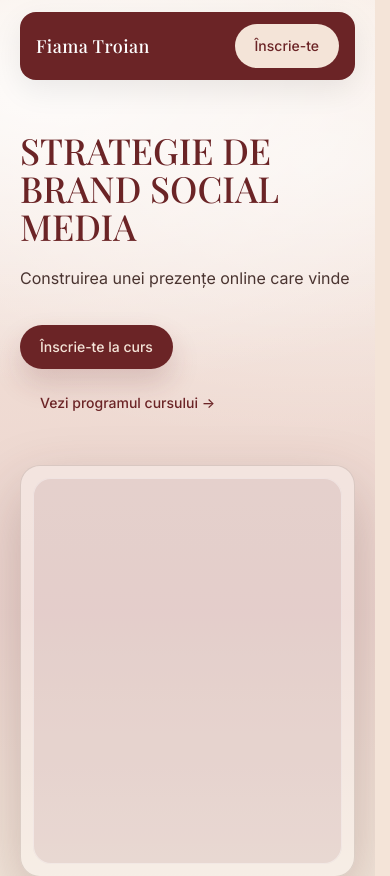
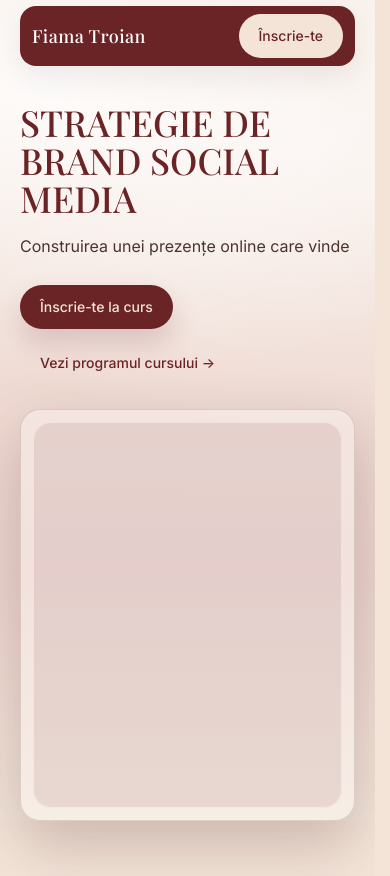
Before and after one commit to igareok921-debug/Curs-SMM, a React (Vite) app: page / in a window 390 px wide. Shown: the top 876 px of the page. Built offline with nearby package versions, Linux system fonts and the light colour scheme; the HTML template or start-up script is replaced by a standard one.

Commit message:
Tighten navbar and hero spacing on mobile

```diff
--- a/src/sections/HeaderNav.tsx
+++ b/src/sections/HeaderNav.tsx
@@ -4,9 +4,9 @@ import { content } from "../data/content";
 
 export function HeaderNav() {
   return (
-    <header className="nav-surface py-3">
+    <header className="nav-surface py-1.5 sm:py-3">
       <Container>
-        <div className="rounded-2xl bg-burgundy px-4 py-3 shadow-soft sm:px-6 lg:px-8">
+        <div className="rounded-2xl bg-burgundy px-3 py-2 shadow-soft sm:px-6 sm:py-3 lg:px-8">
           <nav className="flex items-center justify-between gap-4" aria-label="Primary">
             <a href="#top" className="font-serif text-lg tracking-wide text-white sm:text-xl">
               {content.brandName}
--- a/src/sections/Hero.tsx
+++ b/src/sections/Hero.tsx
@@ -4,19 +4,19 @@ import { content } from "../data/content";
 
 export function Hero() {
   return (
-    <section id="top" className="hero-section pt-10 sm:pt-14 lg:pt-20">
+    <section id="top" className="hero-section pt-8 sm:pt-12 lg:pt-16">
       <Container>
-        <div className="grid items-center gap-10 lg:grid-cols-2 lg:gap-14">
+        <div className="grid items-center gap-6 sm:gap-8 lg:grid-cols-2 lg:gap-14">
           <div>
             <h1 className="text-[36px] leading-[1.05] sm:text-[44px] lg:text-[64px]">
               {content.hero.title}
             </h1>
 
-            <p className="mt-5 max-w-xl text-[16px] leading-[1.7] text-ink-800 sm:text-[17px] lg:text-[18px]">
+            <p className="mt-4 max-w-xl text-[16px] leading-[1.7] text-ink-800 sm:text-[17px] lg:text-[18px]">
               {content.hero.subtitle}
             </p>
 
-            <div className="mt-8 flex flex-wrap items-center gap-3">
+            <div className="mt-6 flex flex-wrap items-center gap-3">
               <a href="https://forms.gle/sVCxfXV3WMkLzeRu6" target="_blank" rel="noreferrer">
                 <Button
                   type="button"
```
